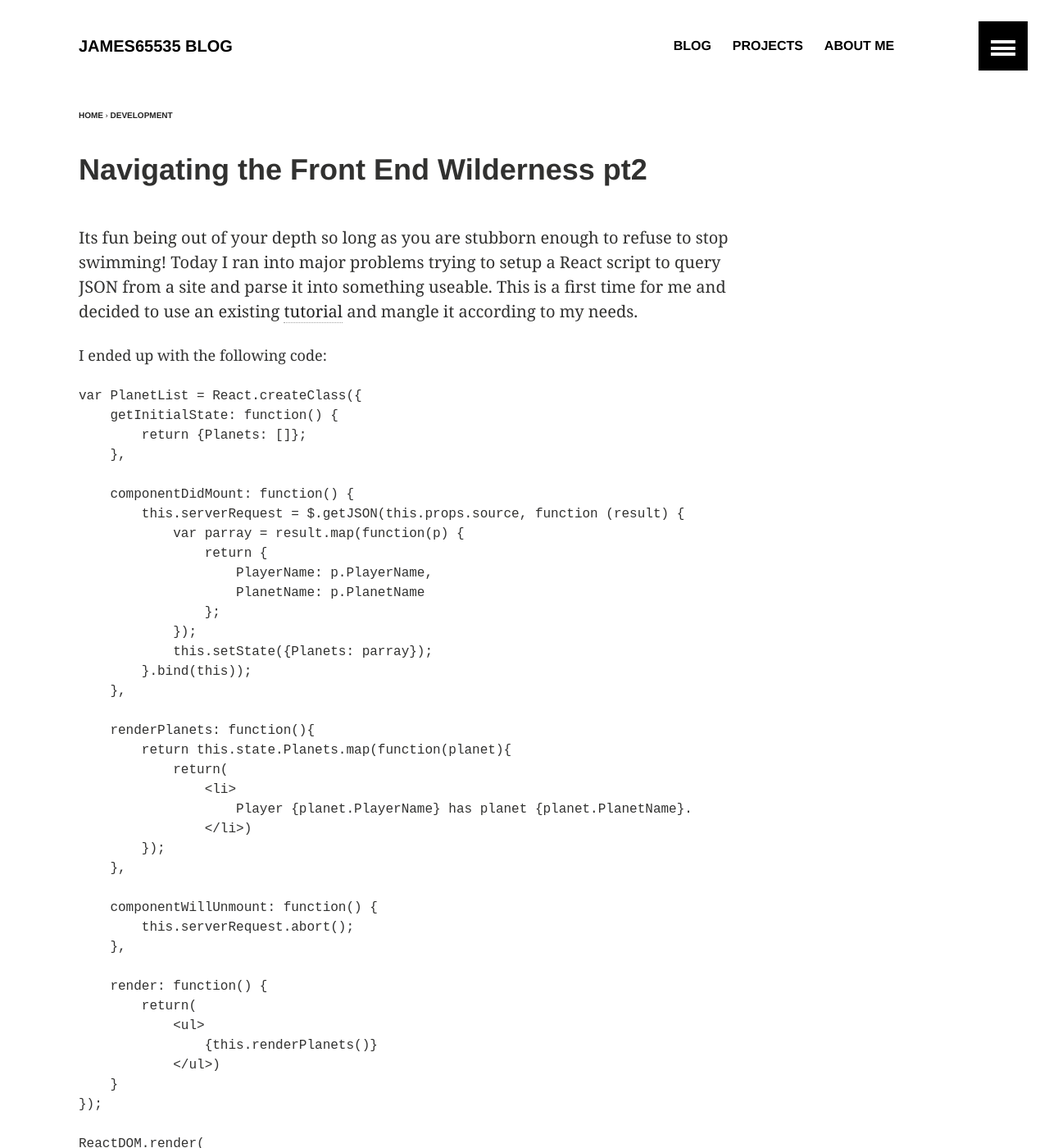
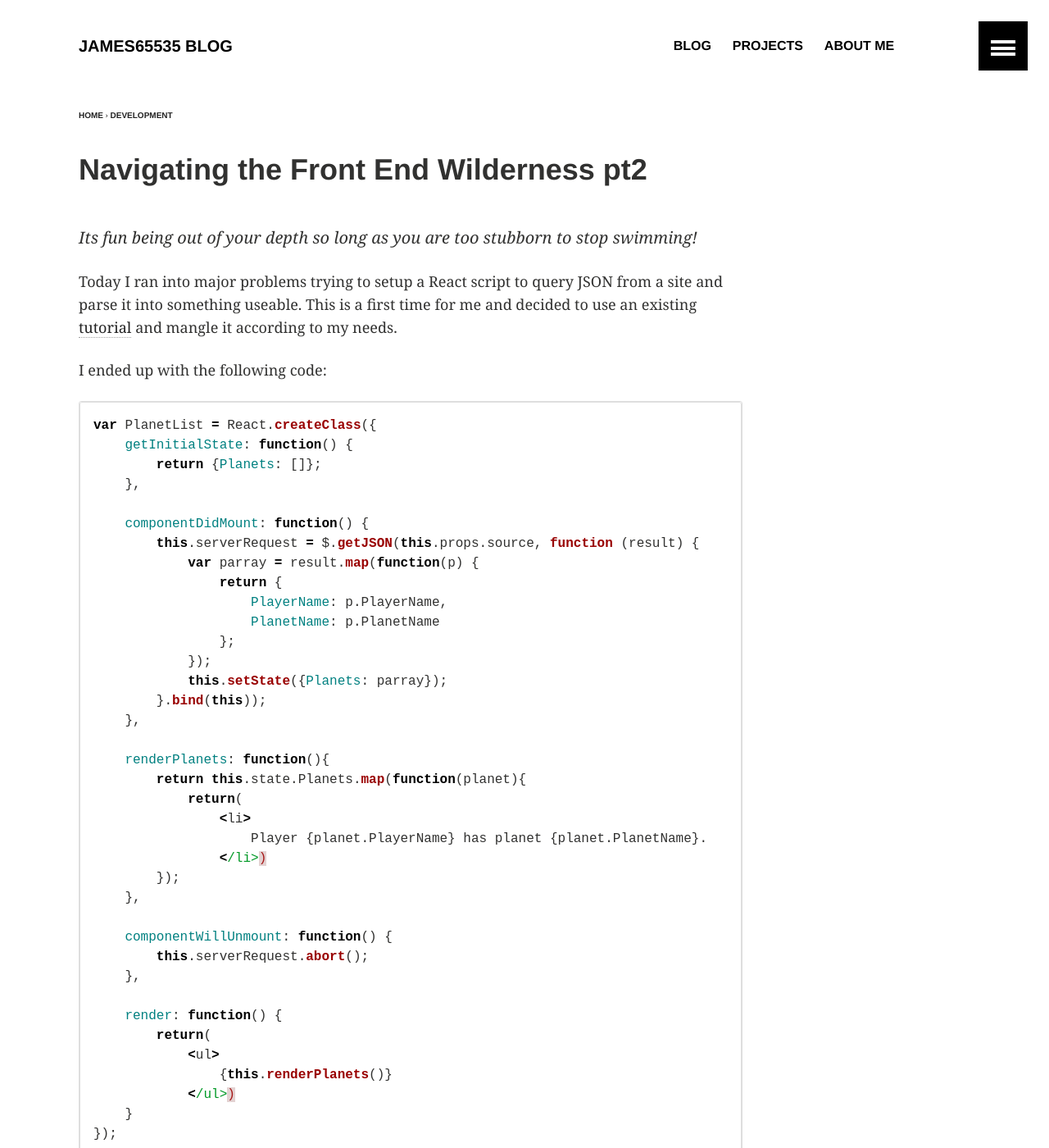
Before and after one commit to james65535/james65535.github.io, a Jekyll site: the page built from _posts/2016-03-11-Navigating-Front-End-Wilderness-pt2.markdown, in a window 1280 px wide and 1400 px high. Shown: the whole window at 82% size. Built offline with Jekyll 4.4.1, drawn with Linux system fonts in a browser that asks for light colours; some of the changed text lies outside the part shown.

Commit message:
new post update

```diff
--- a/_posts/2016-03-11-Navigating-Front-End-Wilderness-pt2.markdown
+++ b/_posts/2016-03-11-Navigating-Front-End-Wilderness-pt2.markdown
@@ -11,10 +11,13 @@ image:
   thumb:
 ---
 
-Its fun being out of your depth so long as you are stubborn enough to refuse to stop swimming!  Today I ran into major problems trying to setup a React script to query JSON from a site and parse it into something useable.  This is a first time for me and decided to use an existing <a href="https://facebook.github.io/react/tips/initial-ajax.html">tutorial</a> and mangle it according to my needs.
+_Its fun being out of your depth so long as you are too stubborn to stop swimming!_
+
+Today I ran into major problems trying to setup a React script to query JSON from a site and parse it into something useable.  This is a first time for me and decided to use an existing <a href="https://facebook.github.io/react/tips/initial-ajax.html">tutorial</a> and mangle it according to my needs.
 
 I ended up with the following code:
-~~~ Javascript
+
+~~~ javascript
 var PlanetList = React.createClass({
     getInitialState: function() {
         return {Planets: []};
@@ -60,6 +63,7 @@ ReactDOM.render(
 ~~~
 
 As you can see I am reading in a source from a local webserver which contains JSON for an array of objects, example:
+
 ~~~ JSON
 [
   {
```
